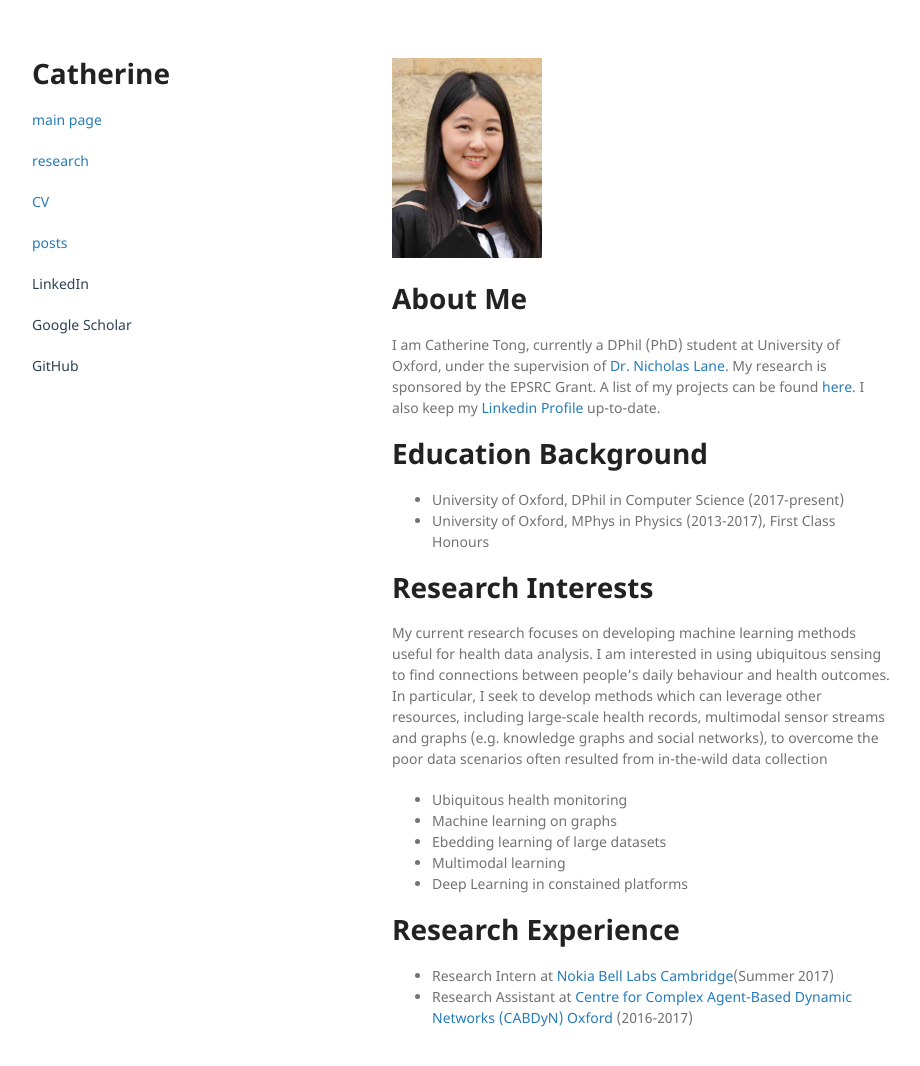
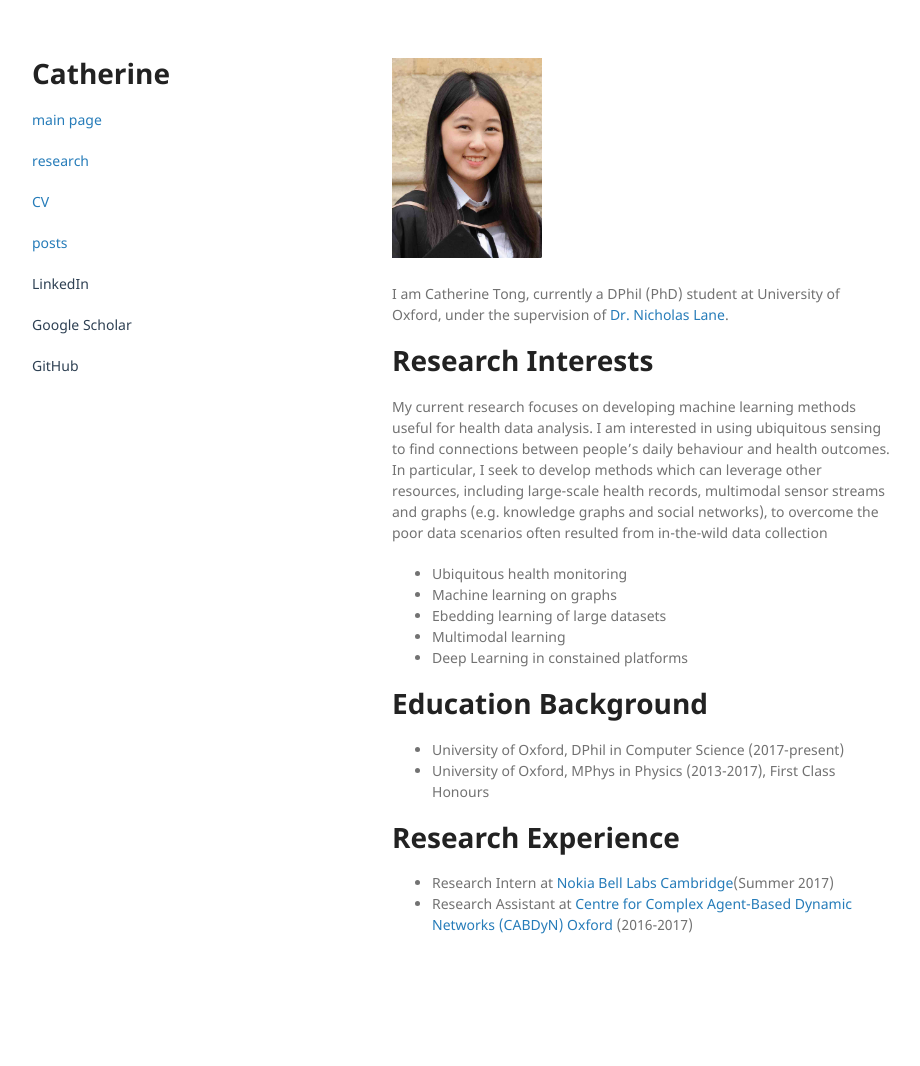
Before and after one commit to egctong/egctong.github.io, a Jekyll site: the page built from index.md, in a window 1280 px wide and 1098 px high. Shown: the top 1066 px of the window, without its empty margins (178-1098 px from the left). Built offline with Jekyll 4.4.1, drawn with Linux system fonts in a browser that asks for light colours.

Commit message:
Update index.md

```diff
--- a/index.md
+++ b/index.md
@@ -4,13 +4,11 @@
 
 <img src="ct.png" alt="Catherine Tong" style="width:150px;height:200px;">
 
-# [](#Introduction) About Me
+<!-- # [](#Introduction) About Me -->
 
-I am Catherine Tong, currently a DPhil (PhD) student at University of Oxford, under the supervision of [Dr. Nicholas Lane](http://niclane.org/). My research is sponsored by the EPSRC Grant. A list of my projects can be found [here](/research/research_index.html). I also keep my [Linkedin Profile](https://www.linkedin.com/in/tongcatherine/) up-to-date.
+I am Catherine Tong, currently a DPhil (PhD) student at University of Oxford, under the supervision of [Dr. Nicholas Lane](http://niclane.org/).
 
-# [](#interests) Education Background
-* University of Oxford, DPhil in Computer Science (2017-present)
-* University of Oxford, MPhys in Physics (2013-2017), First Class Honours
+<!-- My research is sponsored by the EPSRC Grant. A list of my projects can be found [here](/research/research_index.html). I also keep my [Linkedin Profile](https://www.linkedin.com/in/tongcatherine/) up-to-date.  -->
 
 # [](#interests) Research Interests
 
```
Also changed, not shown: other parts of index.md (+6 -0 lines).
